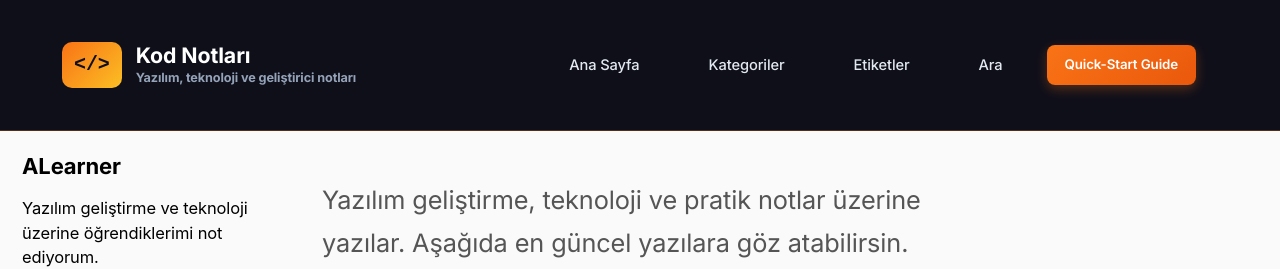
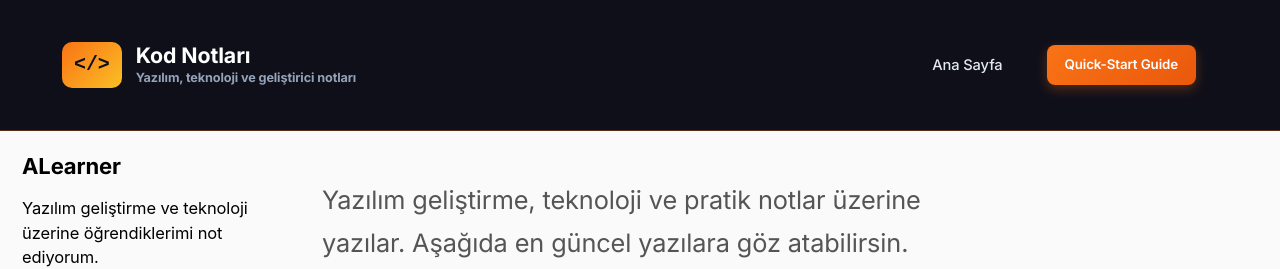
Before and after one commit to ADevLearner/ADevLearner.github.io, a Jekyll site: the page built from index.html, in a window 1280 px wide. Shown: the top 269 px of the page. Built offline with Jekyll 4.4.1, drawn with Linux system fonts in a browser that asks for light colours; cached includes are drawn as plain includes; the list of posts is cut into pages by our own code.

Commit message:
Comment out unused masthead menu items
Comment out menu items for categories, tags, and search.

```diff
--- a/_includes/masthead.html
+++ b/_includes/masthead.html
@@ -16,15 +16,15 @@
           <li class="masthead__menu-item">
             <a href="{{ '/' | relative_url }}">Ana Sayfa</a>
           </li>
-          <li class="masthead__menu-item">
+          <!-- <li class="masthead__menu-item">
             <a href="{{ '/categories/' | relative_url }}">Kategoriler</a>
-          </li>
-          <li class="masthead__menu-item">
+          </li> -->
+          <!-- <li class="masthead__menu-item">
             <a href="{{ '/tags/' | relative_url }}">Etiketler</a>
-          </li>
-          <li class="masthead__menu-item">
+          </li> -->
+          <!-- <li class="masthead__menu-item">
             <a href="{{ '/search/' | relative_url }}">Ara</a>
-          </li>
+          </li> -->
         </ul>
 
         <!-- Sağ Üst Ekstra Buton / Quick Start -->
```
